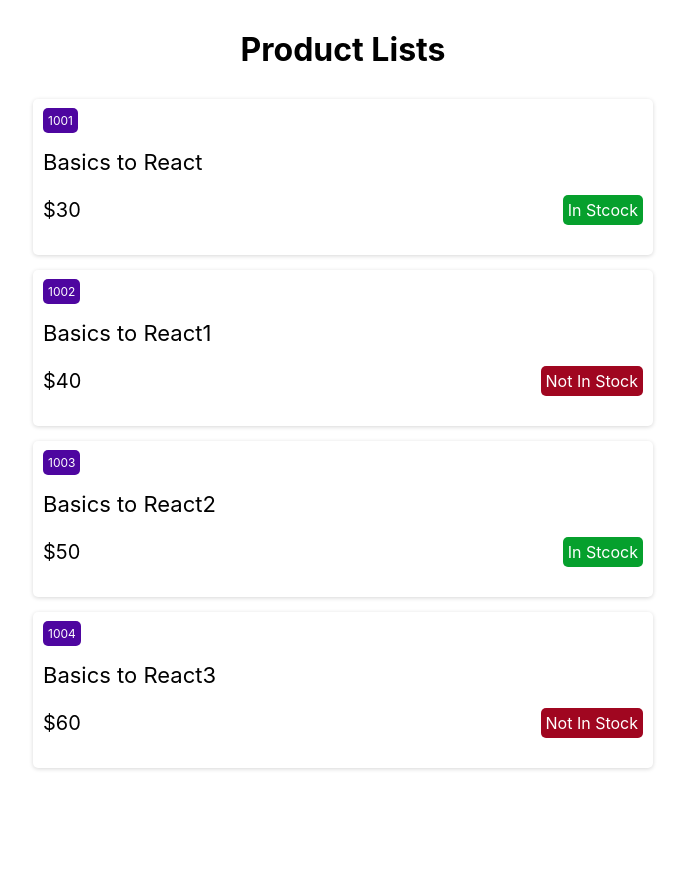
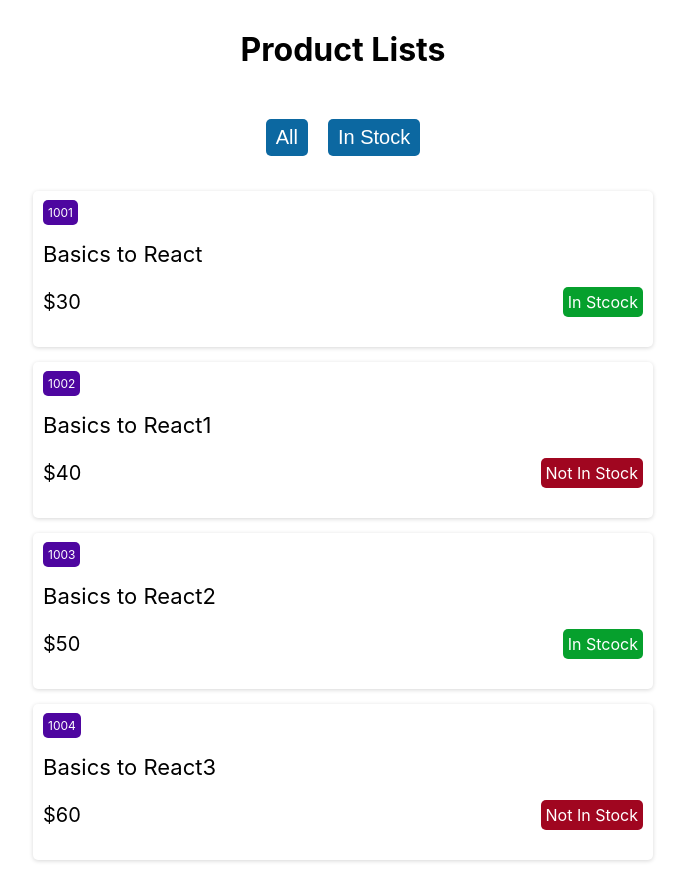
Before and after one commit to ThiliMadu/ReactProjects, a React (Create React App) app in the folder project1/: page / in a window 1280 px wide. Shown: the whole page, without its empty margins (297-982 px from the left). Before the commit the page ends 800 px from the top, so only its background shows below. Built offline with nearby package versions, Linux system fonts and the light colour scheme; data requests are answered from the project's data file.

Commit message:
Added files for fetch functionality

```diff
--- a/project1/src/App.css
+++ b/project1/src/App.css
@@ -12,6 +12,11 @@
 .heading {
   font-size: 22px;
   align-items: center;
+}
+
+.filter{
+  display: flex;
+  justify-content: center;
 }
 
 .card {
@@ -69,12 +74,14 @@
   background-color: #0c68a1;
   color: #FFFFFF;
   cursor: pointer;
-  padding: 10px;
+  padding: 7px 10px;
   font-size: 20px;
+  display: inline-block;
+  margin: 20px 10px;
 }
 
 button.onlyStock {
-  background-color: #0ca14f;
+  background-color: #037c3a;
 }
 
 button.all {
--- a/project1/src/components/ProductLists.js
+++ b/project1/src/components/ProductLists.js
@@ -1,18 +1,40 @@
-import { useState, useEffect } from "react"
+import { useState, useEffect, useCallback } from "react"
+import { useFetch } from "../hooks/useFetch";
 
 export const ProductLists = () => {
-    const [Products, setProducts] = useState([]);
-    console.log(Products);
-    useEffect(() => {
-        console.log('mounted');
-        fetch("http://localhost:8000/products").
-            then(response => response.json()).
-            then(data => setProducts(data));
-    }, [])
+    // const [Products, setProducts] = useState([]);
+    const [url, setUrl] = useState('http://localhost:8000/products');
+   const {data : Products,loading,error} = useFetch(url,{content:'ABC'});
+
+    // const fetchProducts = useCallback( async () => {
+    //     const response = await fetch(url);
+    //     const data = await response.json();
+    //     setProducts(data);
+    // },[url])
+
+
+    // useEffect(() => {
+    //     // fetch(url).
+    //     //     then(response => response.json()).
+    //     //     then(data => setProducts(data));
+    //     fetchProducts();
+    //     console.log('-.....');
+
+    // }, [fetchProducts])
+
 
     return (
         <section>
-            {Products.map((product) => (
+            <div className="filter">
+                <button onClick={() => setUrl('http://localhost:8000/products')}>All</button>
+                <button onClick={() => setUrl('http://localhost:8000/products?in_stock=true')}>In Stock</button>
+                {/* <button onClick={()=>setCounter(counter+1)}>{counter}</button> */}
+                {loading && <p>Loading in progress...</p>}
+                {/* {loading && <p className="loading"><img src={loading} alt=""></img></p>} */}
+                {error && <p>{error}</p>}
+
+            </div>
+            {Products && Products.map((product) => (
                 <div className="card" key={product.id}>
                     <p className="id">{product.id}</p>
                     <p className="name">{product.name}</p>
--- /dev/null
+++ b/project1/src/hooks/useFetch.js
@@ -0,0 +1,32 @@
+import React, { useEffect, useRef, useState } from 'react'
+
+export const useFetch = (url,_body) => {
+    const [data, setData] = useState(null);
+    const [loading, setLoading] = useState(false);
+    const [error,setError] = useState('');
+    const body = useRef(_body);
+
+    useEffect(() => {
+        const fetchData = async () => {
+            setLoading(true);
+            try {
+                const response = await fetch(url);
+                if (!response.ok) {
+                    throw new Error(response.statusText);
+                }
+                const result = await response.json();
+                setLoading(false);
+                setData(result);
+                setError('');
+            }
+            catch (error) {
+                setLoading(false);
+                setError(error.message);
+                // console.log(error.message)
+            }
+        }
+        fetchData();
+    }, [url]);
+
+    return { data, loading ,error}
+}
```
